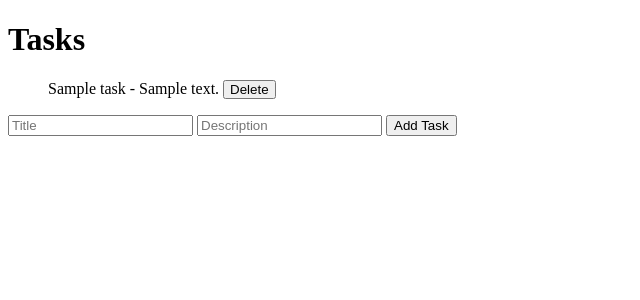
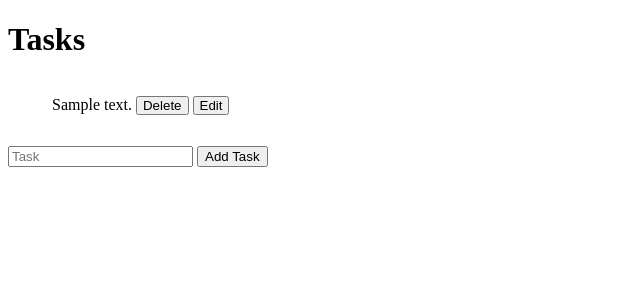
Before and after one commit to kamend0/to-do, a Flask app: template app/templates/tasks.html in a window 1280 px wide. Shown: the top 300 px of the page, without its empty margins (0-640 px from the left). Run offline with Flask 3, Linux system fonts and the light colour scheme; the template is opened without the code that fills it: values that come from a table or form of the project are taken from there, others are empty; tables that the repository leaves empty hold one stand-in row (values such as "Sample post").

Commit message:
Add edit button code PRE-TEST

```diff
--- a/app/static/js/tasks.js
+++ b/app/static/js/tasks.js
@@ -1,15 +1,16 @@
-// ADDING TASKS
+// ADDING TASKS - "Create"
 var form = document.getElementById('add-task-form');
 var taskList = document.getElementById('task-list');
 form.addEventListener('submit', (event) => {
   event.preventDefault();
   // Grab data we need from submit form
-  const title = document.getElementById('new-task-title').value.trim();
+//   const title = document.getElementById('new-task-title').value.trim();
   const description = document.getElementById('new-task-description').value.trim();
   const data = {
-    title: title,
+    // title: title,
     description: description
   };
+
   // Invoke add_task method from views.py
   fetch('/add_task', {
     method: 'POST',
@@ -28,12 +29,12 @@ form.addEventListener('submit', (event) => {
   })
   .catch(error => {
     console.error(error);
-    alert('An error occurred while adding the task');
+    alert('An error occurred while adding the task.');
   });
 });
 
 
-// DELETING TASKS
+// DELETING TASKS - "Delete"
 // Delete buttons only correctly implemented when page is reloaded
 var delButtons = document.querySelectorAll('.del-button');
 // Then, add an event listener for each button
@@ -41,10 +42,11 @@ delButtons.forEach((button) => {
   button.addEventListener('click', (event) => {
     event.preventDefault();
     // Grab data we need: task's unique ID
-    const taskId = event.target.dataset.taskId;
+    const taskID = event.target.dataset.taskId;
     const data = {
-      taskId: taskId
+      taskID: taskID
     }
+
     // Invoke delete_task method from views.py
     fetch('/delete_task', {
       method: 'DELETE',
@@ -62,7 +64,78 @@ delButtons.forEach((button) => {
     })
     .catch(error => {
       console.error(error);
-      alert('An error occurred while deleting the task');
+      alert('An error occurred while deleting the task.');
       });
     });
   });
+
+
+// EDITING TASKS - "Update"
+// Edit buttons only correctly implemented when page is reloaded
+// TODO Make this a little smarter: user can change the innerText of the
+//  button and relying on it for logic is a little silly
+var editButtons = document.querySelectorAll('.edit-button');
+editButtons.forEach((button) => {
+    button.addEventListener('click', (event) => {
+        event.preventDefault();
+
+        if (event.target.innerText === "Edit") {
+            event.target.innerText = "Confirm"; // Change button and its behavior
+
+            // Change the task being shown as a <p> element into an
+            //  editable <form> with an <input> child
+
+            // First, get task's unique ID as well as the corresponding text
+            const taskID = event.target.dataset.taskId; // Unique task ID
+            var existingTaskTextElement = document.getElementById("task_text_" + taskID);
+
+            // Create new element, a form which will have an input child
+            var newFormElement = document.createElement("form");
+            newFormElement.setAttribute("id", "edit-task-form-" + taskID);
+
+            // Format the input child element
+            var formInputElement = document.createElement("input");
+            formInputElement.setAttribute("type", "text");
+            formInputElement.setAttribute("id", "edit-task-input-" + taskID);
+
+            // Fill the input field with the existing task's original text
+            formInputElement.value = existingTaskTextElement.innerText;
+
+            // Finalize form element, then *replace* task text element
+            //  with this new form, and then focus on the form
+            newFormElement.appendChild(formInputElement);
+            existingTaskTextElement.parentNode.replaceChild(newFormElement,
+                                                            existingTaskTextElement);
+            formInputElement.focus();
+        } else if (event.target.innerText === "Confirm") {
+            // Invoke edit_task method from views.py
+            // We *should* have all of the objects from above;
+            // TODO Make this more robust, as technically user could
+            //  mess with the buttons via inspect and force PUTs
+            const newTaskText = formInputElement.value;
+            const data = {
+                taskId: taskID,
+                newTaskText: newTaskText
+            };
+
+            fetch('/edit_task', {
+                method: 'PUT',
+                headers: {'Content-Type': 'application/json'},
+                body: JSON.stringify(data)
+            })
+            .then(response => response.json())
+            .then(data => {
+                if (data.success) {
+                    // TODO Longer-term, make more dynamic
+                    location.reload();
+                } else {
+                    alert('Failed to edit task. Please refresh the page and try again.');
+                }
+            })
+            .catch(error => {
+                console.error(error);
+                alert('An error occurred while editing the task.');
+            });
+        }
+    });
+});
--- a/app/static/styles/tasks.css
+++ b/app/static/styles/tasks.css
@@ -9,3 +9,8 @@
 .del-button {
     padding: 0px 5px 0px;
 }
+
+
+.edit-button {
+    padding: 0px 5px 0px;
+}
--- a/app/templates/tasks.html
+++ b/app/templates/tasks.html
@@ -12,19 +12,26 @@
     <ul id="task-list">
       {% for task in tasks %}
         <div id="task_{{ task.id }}" class="task">
-          <li id="text_task_{{ task.id }}"
-              class="task-text"
-          >{{ task.title }} - {{ task.description }}</li>
+          <li id="text_li_{{ task.id }}"
+              class="task-li"
+          ></li>
+          <p id="task_text_{{ task.id }}"
+             class="task-text"
+          >{{ task.description }}</p>
           <button id="del_task_{{ task.id }}"
                   class="del-button"
                   data-task-id="{{ task.id }}"
           >Delete</button>
+          <button id="edit_task_{{ task.id }}"
+                  class="edit-button"
+                  data-task-id="{{ task.id }}"
+          >Edit</button>
         </div>
       {% endfor %}
     </ul>
     <form id="add-task-form">
-      <input type="text" id="new-task-title" name="title" placeholder="Title">
-      <input type="text" id="new-task-description" name="description" placeholder="Description">
+      <!-- <input type="text" id="new-task-title" name="title" placeholder="Title"> -->
+      <input type="text" id="new-task-description" name="Task" placeholder="Task">
       <button type="submit">Add Task</button>
     </form>
     <script
--- a/app/views.py
+++ b/app/views.py
@@ -122,12 +122,12 @@ def add_task():
         if google.authorized and session["email"] is not None:
             # Grab data from user request and session for identification
             data = request.get_json()
-            title = data["title"]
+            # title = data["title"]
             description = data["description"]
             user = session["email"]
 
             # Write to SQL database
-            new_task = Task(title = title, description = description, user_email = user)
+            new_task = Task(title = "NA", description = description, user_email = user)
             db.session.add(new_task)
             db.session.commit()
 
@@ -159,13 +159,13 @@ def delete_task():
         }
     )
 
-     # If conditions are met, update response body
+     # If conditions are met, delete the task, and update response body
     if request.method == 'DELETE':
         if google.authorized and session["email"] is not None:
             # ID needs to be passed by client to us, which will be unique both
             #   throughout the tasks table as well as in the user's subset
             data = request.get_json()
-            taskID = data["taskId"]
+            taskID = data["taskID"]
 
             # Delete the task corresponding to this ID
             doomed_rows = db.session.query(Task).filter_by(
@@ -183,3 +183,40 @@ def delete_task():
             )
 
     return response_to_client
+
+
+@app.route("/edit_task", methods = ['PUT'])
+def edit_task():
+    """Edit a user's task by its unique ID so long as they are logged in - 'Update'"""
+    # Default response is a failure
+    response_to_client = jsonify(
+        {
+            'success': False,
+            'message': 'An error occurred. Please log in or try again'
+        }
+    )
+
+    # If conditions are met, edit the task, and update response body
+    if request.method == 'PUT':
+        if google.authorized and session["email"] is not None:
+            # ID needs to be passed by client to us, which will be unique both
+            #   throughout the tasks table as well as in the user's subset
+            data = request.json()
+            taskID = data["taskID"]
+            newTaskText = data["newTaskText"]
+
+            # Edit the user's task according to this ID
+            db.session.query(Task).filter_by(
+                id = taskID,
+                user_email = session["email"]
+            ).update({'description': newTaskText})
+            db.session.commit()
+
+            response_to_client = jsonify(
+                {
+                    'success': True,
+                    'message': "Task successfully edited"
+                }
+            )
+
+    return response_to_client
```
